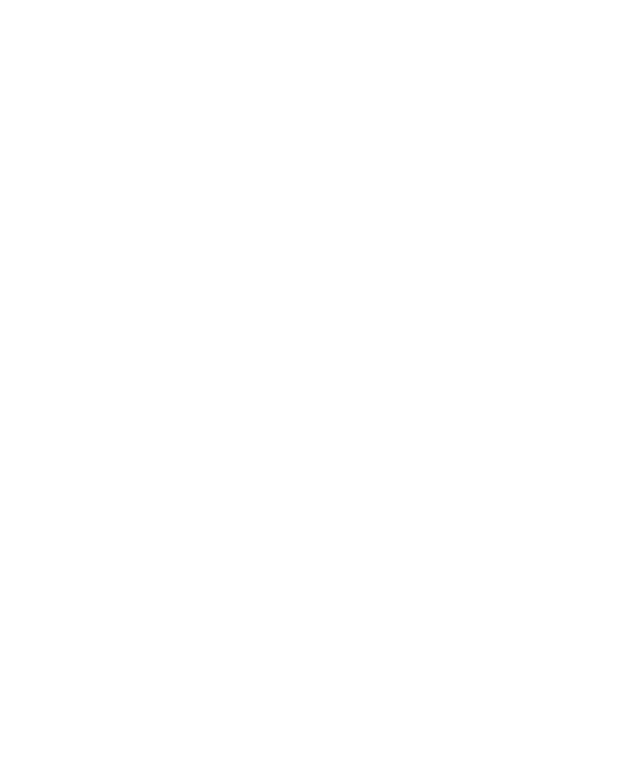
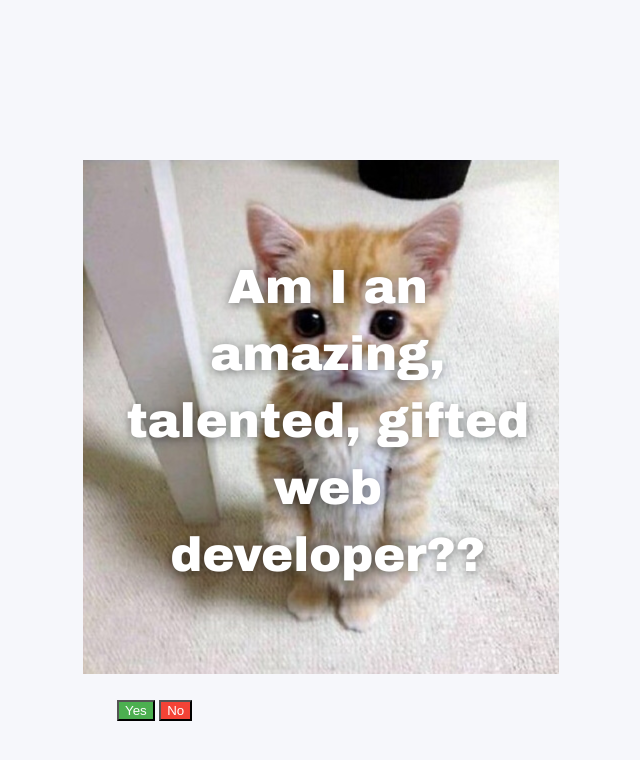
Before and after one commit to kamdoescode/cci-webdev, a plain HTML site: page week8/week8-task/index.html in a window 1280 px wide. Shown: the whole page, without its empty margins (319-959 px from the left). Drawn offline with Linux system fonts and the light colour scheme.

Commit message:
adding week 8 finished

```diff
--- a/week8/week8-task/index.html
+++ b/week8/week8-task/index.html
@@ -6,9 +6,13 @@
         <link rel="stylesheet" href="style.css" />
     </head>
     <body>
-
-
-
+        <div class="container">
+            <img src="cat-question.png" alt="kitten with text" />
+            <div class="buttons">
+                <button id="yesBtn">Yes</button>
+                <button id="noBtn">No</button>
+            </div>
+        </div>
         <script src="script.js"></script>
     </body>
 </html>
--- a/week8/week8-task/script.js
+++ b/week8/week8-task/script.js
@@ -0,0 +1,15 @@
+    const yesBtn = document.getElementById("yesBtn");
+    const noBtn = document.getElementById("noBtn");
+
+
+    let yesScale = 1;
+
+    noBtn.addEventListener("click", () => {
+      noBtn.textContent = "Are you sure about that?";
+      yesScale += 0.2;
+      yesBtn.style.transform = `scale(${yesScale})`;
+    });
+
+    yesBtn.addEventListener("click", () => {
+      alert("✨ Thanks for boosting my ego! ✨");
+    });
--- a/week8/week8-task/style.css
+++ b/week8/week8-task/style.css
@@ -0,0 +1,39 @@
+    body {
+        font-family: Arial, sans-serif;
+        background: #f6f7fb;
+        display: flex;
+        justify-content: center;
+        align-items: center;
+        height: 100vh;
+    }
+
+    .container {
+        position: absolute;
+        top: 20%;
+        left: 50%;
+        transform: translateX(-50%);
+        z-index: 1;
+    }
+
+
+    .buttons {
+        padding: 12px 24px;
+        font-size: 16px;
+        margin: 10px;
+        border: none;
+        border-radius: 8px;
+        cursor: pointer;
+        transition: all 0.3s ease;
+        position: relative;
+        z-index: 10;
+    }
+
+    #yesBtn {
+        background-color: #4CAF50;
+        color: white;
+    }
+
+    #noBtn {
+        background-color: #f44336;
+        color: white;
+    }
```
Also changed, not shown: week8/index.html (+0 -1 lines), week8/style.css (+0 -9 lines), week8/README.md (added), week8/nina.JPG (deleted), week8/week8-task/cat-question.png (added), 4 other files.
